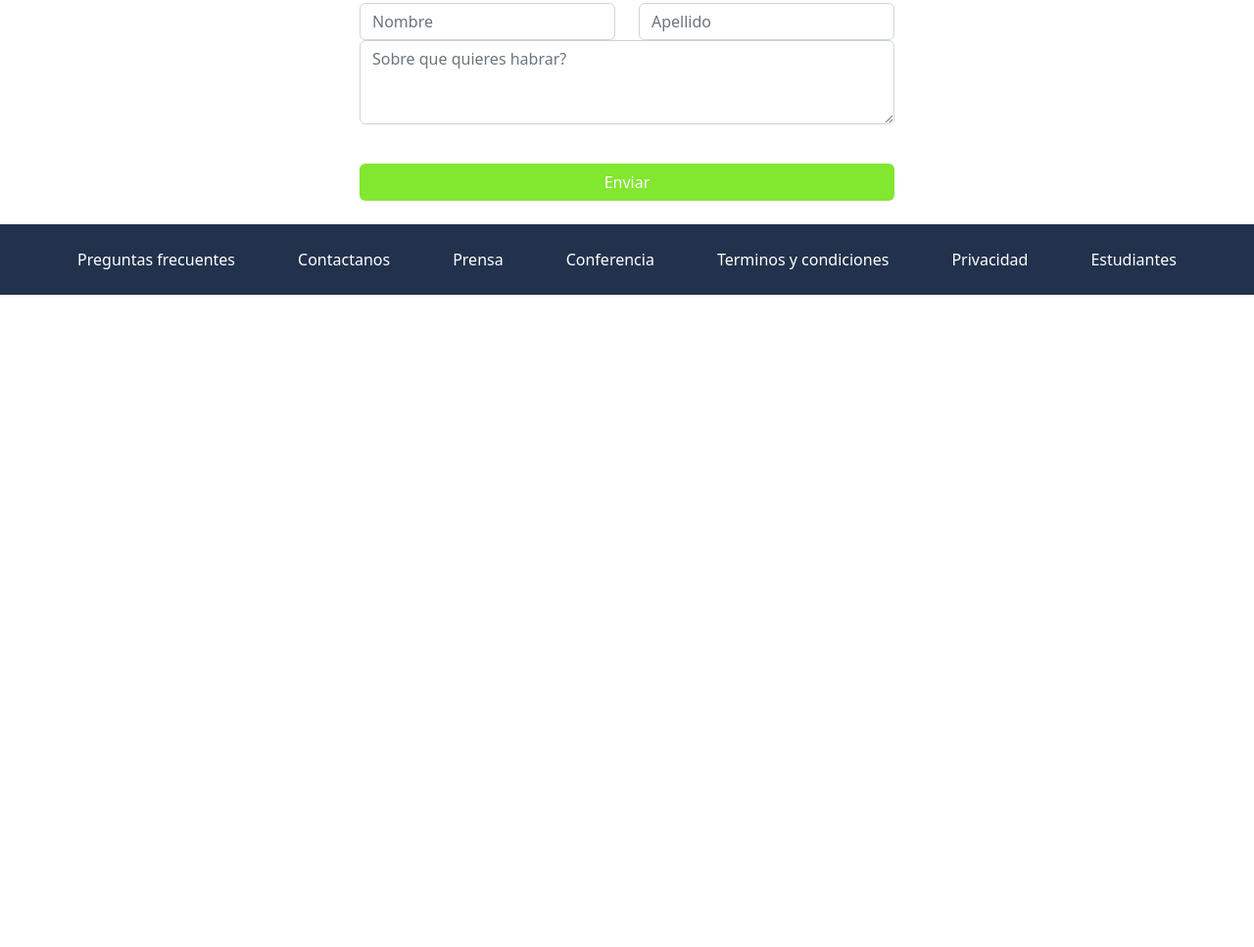
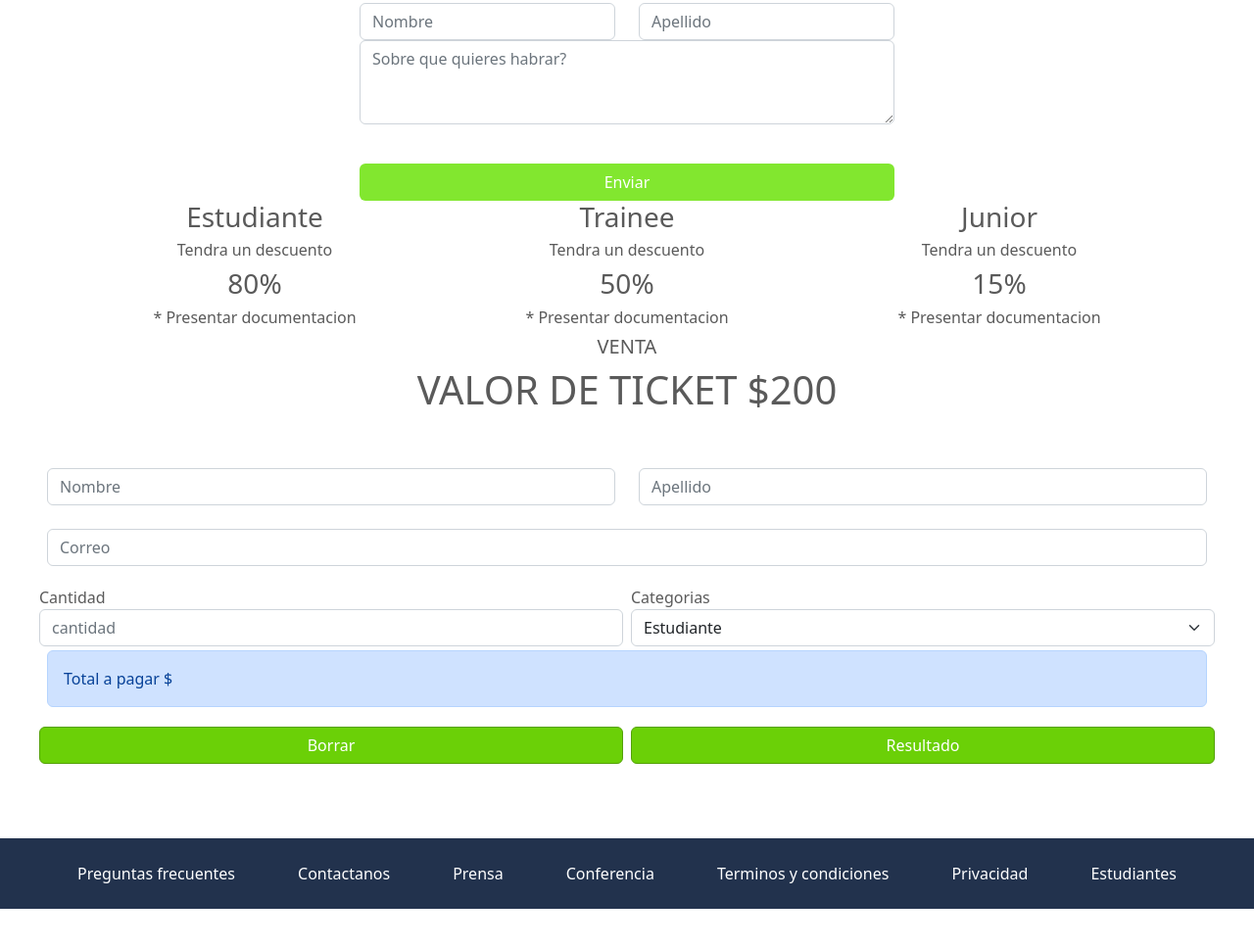
Before and after one commit to pabloBranda/TPO2, a plain HTML site: page index.html in a window 1280 px wide. Shown: the part 1794-2761 px from the top of the page at 98% size. Before the commit the page ends 2167 px from the top, so only its background shows below. Drawn offline with nearby package versions, Linux system fonts and the light colour scheme.

Commit message:
subiendo ticketera

```diff
--- a/index.html
+++ b/index.html
@@ -126,7 +126,7 @@
             <a class="nav-link" href="#conviertete">Convertite en orador</a>
           </li>
           <li class="nav-item">
-            <a class="nav-link" href="#" id="bt">Comprar tiket</a>
+            <a class="nav-link" href="#ticket" id="bt">Comprar tiket</a>
           </li>
         </ul>
 
@@ -290,6 +290,80 @@
     <!-- /END THE FEATURETTES -->
 
   </div><!-- /.container -->
+  <section id="ticket">
+    <div class="container text-center">
+        <div class="row align-items-start">
+          <div class="col">
+            <H3>Estudiante</H3>
+            <h6>Tendra un descuento</h6>
+            <h3>80%</h3>
+            <h6>* Presentar documentacion</h6>
+          </div>
+          <div class="col">
+            <H3>Trainee</H3>
+            <h6>Tendra un descuento</h6>
+            <h3>50%</h3>
+            <h6>* Presentar documentacion</h6>
+          </div>
+          <div class="col">
+            <H3>Junior</H3>
+            <h6>Tendra un descuento</h6>
+            <h3>15%</h3>
+            <h6>* Presentar documentacion</h6>
+          </div>
+        </div>
+    </div>
+    <h5 class="text-center">VENTA</h5>
+    <h1 class="text-center">VALOR DE TICKET $200</h1>
+    <form id="form_calculador" method="POST" class="p-5">
+        <div class="row">
+            <div class="col">
+              <input type="text" class="form-control" placeholder="Nombre" aria-label="First name">
+            </div>
+            <div class="col">
+              <input type="text" class="form-control" placeholder="Apellido" aria-label="Last name">
+            </div>
+          </div>
+        <div class="mb-3">
+            <label for="exampleFormControlInput1" class="form-label"></label>
+            <input type="email" class="form-control" id="exampleFormControlInput1" placeholder="Correo">
+        </div>
+
+        <div class="row">
+            <div class="col p-1">
+                <label for="cantidad">Cantidad</label>
+                <input type="number" min="0" id="cantidad" class="form-control" placeholder="cantidad">
+            </div>
+            <div class="col p-1">
+                <label for="categorias">Categorias</label>
+                <select id="categorias" class="form-select">
+                    <option value="estudiante">Estudiante</option>
+                    <option value="trainee">Trainee</option>
+                    <option value="junior">Junior</option>
+                </select>
+            </div>
+
+        </div>
+
+        <div class="alert alert-primary" id="resultado" role="alert">
+            Total a pagar $
+          </div>
+
+        <div class="row" id="resultado"></div>
+
+        <div class="row">
+            <div class="col p-1">
+                <button type="reset" id="borrar" class="btn btn-success w-100" style="background-color:rgb(107, 208, 7) ; border-color: rgb(84, 161, 7);">Borrar</button>
+            </div>
+            <div class="col p-1">
+                <button type="submit" id="submit" class="btn btn-success w-100" style="background-color:rgb(107, 208, 7) ; border-color: rgb(84, 161, 7);">Resultado</button>
+            </div>
+        </div>
+    </form>
+  </section>
+
+    <script src="https://cdn.jsdelivr.net/npm/bootstrap@5.3.0-alpha3/dist/js/bootstrap.bundle.min.js" integrity="sha384-ENjdO4Dr2bkBIFxQpeoTz1HIcje39Wm4jDKdf19U8gI4ddQ3GYNS7NTKfAdVQSZe" crossorigin="anonymous"></script>
+    <script src="script.js"></script>
 
 
   <!-- FOOTER -->
--- /dev/null
+++ b/script.js
@@ -0,0 +1,37 @@
+function calcular(cantidad,categorias) {
+
+    const ticket = 200;
+    let estudiante = 0.15;
+    let trainee = 0.50;
+    let junior = 0.85;
+    let resultado = 0;
+
+
+    if (categorias == "estudiante"){
+        resultado = (ticket * cantidad) * estudiante
+    } else if (categorias == "trainee"){
+        resultado = (ticket * cantidad) * trainee
+    } else {
+        resultado = (ticket * cantidad) * junior
+    }
+
+    return resultado
+}
+
+let formulario = document.getElementById("form_calculador");
+
+let categorias = document.getElementById("categorias");
+
+let cantidad = document.getElementById("cantidad");
+
+let divResultado = document.getElementById("resultado");
+
+formulario.addEventListener("reset", ()=>{
+    divResultado.textContent = ""
+})
+
+formulario.addEventListener("submit", (evento)=>{
+    evento.preventDefault();
+
+    divResultado.textContent = "Total a pagar $" + calcular(cantidad.value,categorias.value)
+})
```
